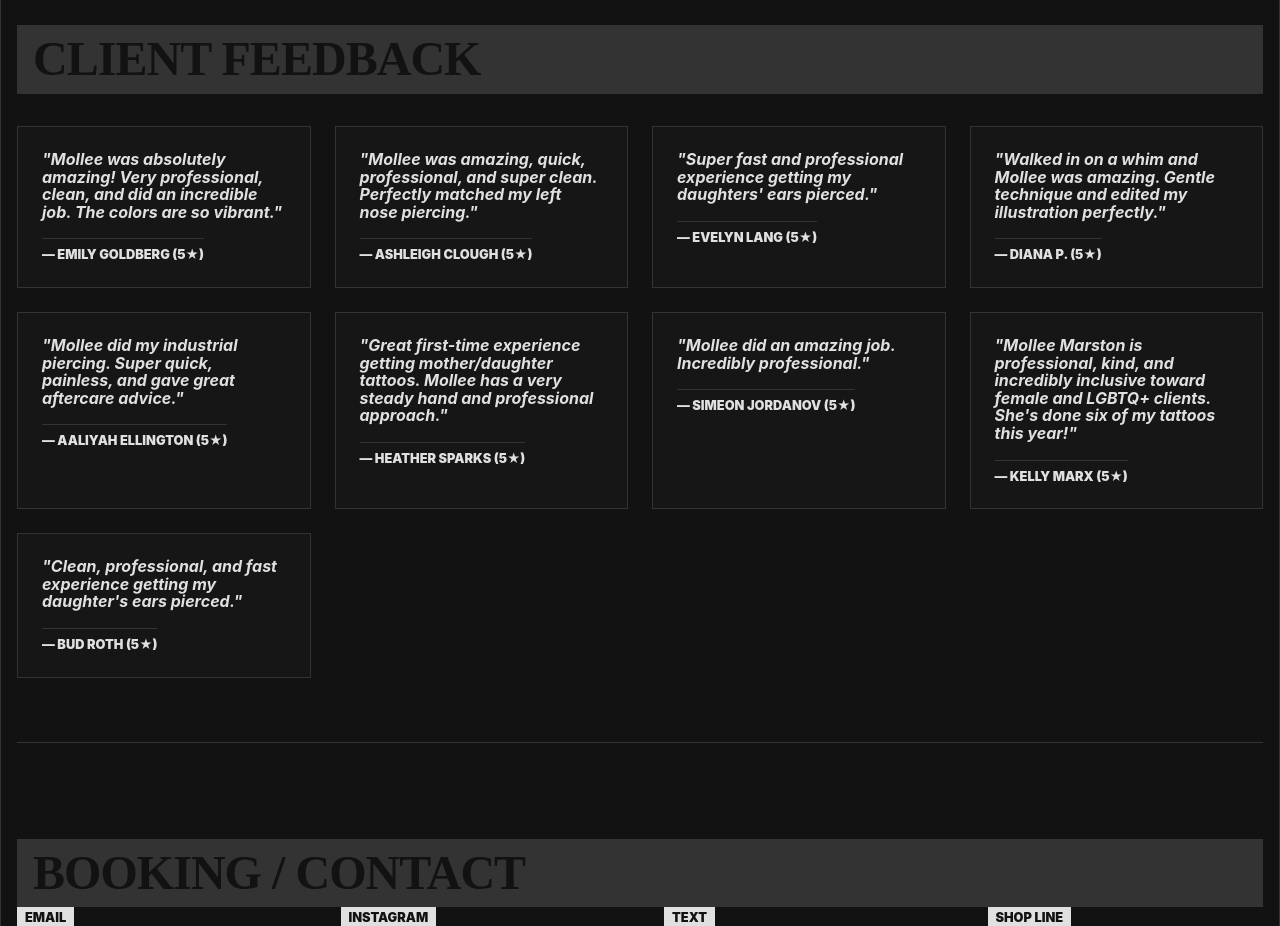
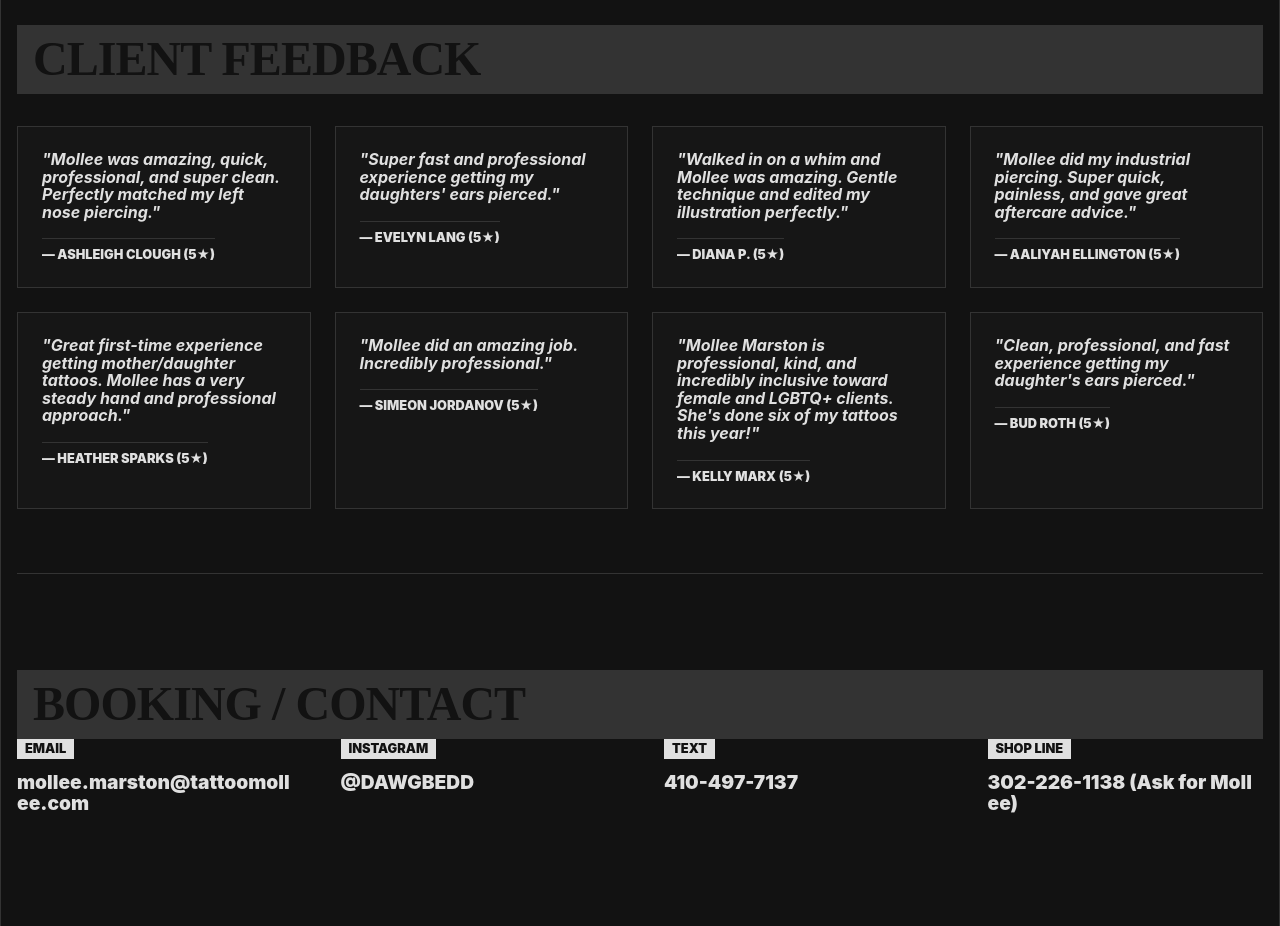
Before and after one commit to mallonprog/ett-digital-hub, a website: page index.html in a window 1280 px wide. Shown: the part 1360-2286 px from the top of the page. Drawn offline with Linux system fonts and the light colour scheme.

Commit message:
Remove specific old review from Emily Goldberg as requested

```diff
--- a/index.html
+++ b/index.html
@@ -266,10 +266,6 @@
         <h2 class="section-header">CLIENT FEEDBACK</h2>
         <section class="feedback-grid">
             <div class="review-card">
-                <p class="review-text">"Mollee was absolutely amazing! Very professional, clean, and did an incredible job. The colors are so vibrant."</p>
-                <span class="review-author">— Emily Goldberg (5★)</span>
-            </div>
-            <div class="review-card">
                 <p class="review-text">"Mollee was amazing, quick, professional, and super clean. Perfectly matched my left nose piercing."</p>
                 <span class="review-author">— Ashleigh Clough (5★)</span>
             </div>
```
